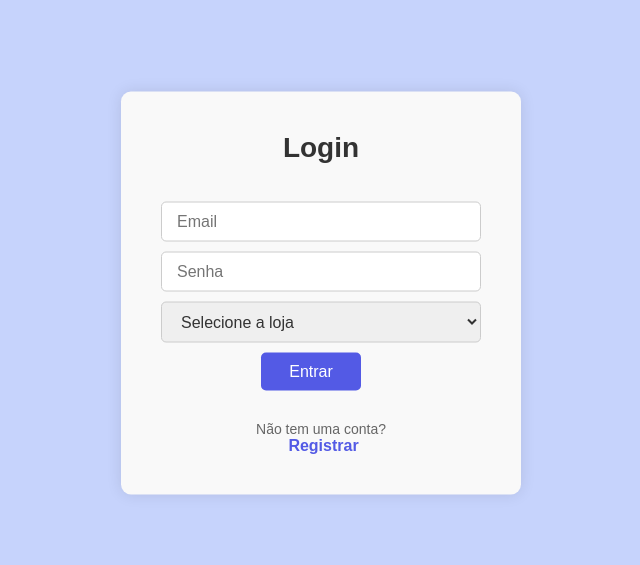
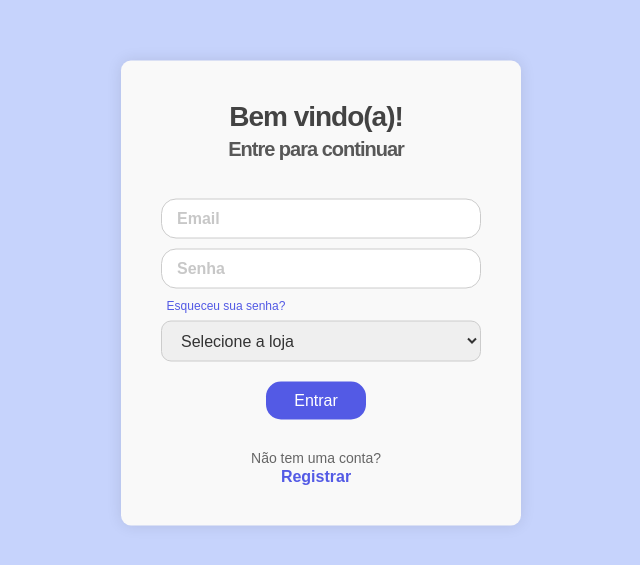
Before and after one commit to sperendiopedro/frontend, a React (Create React App) app: page /login in a window 1280 px wide. Shown: the part 107-672 px from the top of the page, without its empty margins (319-959 px from the left). Built offline with nearby package versions, Linux system fonts and the light colour scheme.

Commit message:
alterações 09-09

```diff
--- a/src/Pages_loja1/Cadastros/Ufd/UFDForms.js
+++ b/src/Pages_loja1/Cadastros/Ufd/UFDForms.js
@@ -1,19 +1,17 @@
 import { useState, useEffect } from "react";
 import "./ufd.css";
-
 
 function UFDForms() {
     const [objUfd, setObjUfd] = useState({
         ufdEmp: { id: null },
         nome: '',
         sigla: '',
-        aliqIcms: ''
+        aliqIcms: 0
     });
-
 
     useEffect(() => {
         const store = localStorage.getItem('store');
-        const idStore = store==='store1' ? 1 : 2;
+        const idStore = store === 'store1' ? 1 : 2;
         setObjUfd(prevState => ({
             ...prevState,
             ufdEmp: { id: Number(idStore) }
@@ -52,13 +50,8 @@ function UFDForms() {
                     aliqIcms: 0
                 });
             } else {
-                const store = localStorage.getItem('store');
-                const idStore = store==='store1' ? 1 : 2;
                 const errorText = await response.text();
                 console.error('Failed to register UFD:', errorText);
-                console.log("teste", idStore);
-
-
             }
         } catch (err) {
             console.error('An error occurred:', err);
@@ -73,7 +66,6 @@ function UFDForms() {
             aliqIcms: 0
         });
     };
-
 
     return (
         <div className="ufd-loja1">
@@ -97,7 +89,7 @@ function UFDForms() {
                 />
                 <input
                     type="number"
-                    name="aliq_Icms"
+                    name="aliqIcms"
                     placeholder="Aliq ICMS"
                     className="ufd-form-control"
                     value={objUfd.aliqIcms}
@@ -107,7 +99,7 @@ function UFDForms() {
                 <div className="button-ufd-group">
                     <input
                         type="submit"
-                        value="inserir"
+                        value="Inserir"
                         className="btn btn-ufd-register"
                     />
 
--- a/src/Usuario/Cadastro/user.css
+++ b/src/Usuario/Cadastro/user.css
@@ -1,11 +1,12 @@
 
 .classic-user {
     background-color: #f9f9f9;
-    width: 700px;
-    padding: 40px;
-    border-radius: 10px;
+    width: 400px;
+    padding: 20px;
+    border-radius: 20px;
     box-shadow: 0 0 20px rgba(0, 0, 0, 0.1);
     position: absolute;
+    gap: 10px;
     top: 50%;
     left: 50%;
     transform: translate(-50%, -50%);
@@ -14,16 +15,28 @@
     align-items: center;
 }
 
+.title-user {
+    font-size: 30px;
+    font-weight: bold;
+
+    color: #333;
+}
+
 .form-control {
     width: 100%;
     max-width: 100%;
     padding: 12px;
-    margin-bottom: 15px;
+    margin-bottom: 5px;
     border: 1px solid #ccc;
-    border-radius: 5px;
+    border-radius: 20px;
     box-sizing: border-box;
     font-size: 16px;
 }
+
+.get-out{
+    font-size: 10px;
+}
+
 
 .button-user-group {
     display: flex;
@@ -39,7 +52,7 @@
     margin: 0 5px;
     padding: 12px;
     border: none;
-    border-radius: 5px;
+    border-radius: 20px;
     box-sizing: border-box;
     font-size: 16px;
     font-weight: 600;
@@ -66,9 +79,3 @@
     background-color: #e6761d;
     transform: scale(1.05);
 }
-.title-user {
-    font-size: 30px;
-    font-weight: 700;
-    margin-bottom: 20px;
-    color: #333; /* Força a cor a ser aplicada */
-}
--- a/src/Usuario/Login/Login.css
+++ b/src/Usuario/Login/Login.css
@@ -1,4 +1,4 @@
-.classic-login {
+.login-div {
     background-color: #f9f9f9;
     width: 400px;
     padding: 40px;
@@ -13,39 +13,82 @@
     align-items: center;
 }
 
-.h1-login {
+
+
+.login-title {
     font-size: 28px;
-    color: #333;
-    margin-bottom: 20px;
-    text-align: center;
+    color: rgb(67, 67, 67);
+    font-weight: bold;
+    letter-spacing: -1px;
+    position: relative;
+    display: flex;
+    align-items: center;
+    margin-bottom: 5px;
+    margin-right: 10px;
 }
 
-.form-control-login {
+.login-subtitle {
+    font-size: 20px;
+    color:  rgba(48, 48, 48, 0.799);
+    font-weight: bold;
+    letter-spacing: -1px;
+    position: relative;
+    display: flex;
+    align-items: center;
+    margin-bottom: 20px;
+    margin-right: 10px;
+}
+
+.login-form-control {
     width: 100%;
     padding: 10px 15px;
     margin-bottom: 10px;
     border: 1px solid #ccc;
-    border-radius: 5px;
-    font-size: 16px;
-    color: #333;
-    box-sizing: border-box; /* Ensure padding doesn't affect width */
-}
-
-.form-control-loja{
-    width: 100%;
-    padding: 10px 15px;
-    margin-bottom: 10px;
-    border: 1px solid #ccc;
-    border-radius: 5px;
+    border-radius: 15px;
     font-size: 16px;
     color: #333;
     box-sizing: border-box;
 }
 
-.form-control-login:focus {
-    border-color: #535ae5;
+.error-message {
+    color: red;
+    margin-bottom: 10px;
+    margin-right: 10px;
+}
+
+.login-option-control{
+    width: 100%;
+    padding: 10px 15px;
+    margin-bottom: 10px;
+    border: 1px solid #ccc;
+    border-radius: 10px;
+    font-size: 16px;
+    color: #333;
+    box-sizing: border-box;
+}
+
+.login-form-control:focus {
+    border-color: #000452;
     outline: none;
     box-shadow: 0 0 5px rgba(83, 90, 229, 0.5);
+}
+
+.login-form-control::placeholder{
+    font-weight: bold;
+    opacity: 40%;
+}
+
+.login-password-recover{
+    text-decoration: none;
+    margin-right: 190px;
+    font-size: 12px;
+    color: #535ae5;
+    margin-bottom: 8px;
+
+}
+
+.login-password-recover:hover{
+    color: #333;
 }
 
 .btn-primary {
@@ -54,8 +97,9 @@
     background-color: #535ae5;
     color: #fff;
     border: none;
-    margin-right: 20px;
-    border-radius: 5px;
+    margin-top: 10px;
+    margin-right: 10px;
+    border-radius: 15px;
     font-size: 16px;
     cursor: pointer;
     transition: background-color 0.3s ease;
@@ -63,35 +107,30 @@
 }
 
 .btn-primary:hover {
-    background-color: #414abf;
+    background-color: #000443;
 }
 
 .teste {
     margin-top: 30px;
     text-align: center;
-    width: 100%; /* Ensure the container is full width */
+    width: 100%;
 }
 
 .teste p {
-    margin: 0;
+    margin-right: 10px;
     font-size: 14px;
     color: #666;
+    margin-bottom: 2px;
 }
 
 .register {
+    margin-right: 10px;
     color: #535ae5;
     text-decoration: none;
     font-weight: bold;
-    margin-left: 5px;
     transition: color 0.3s ease;
 }
 
 .register:hover {
-    color: #414abf;
+    color: #333;
 }
-
-p.error {
-    color: #e74c3c;
-    font-size: 14px;
-    margin-bottom: 20px;
-}
--- a/src/Usuario/Login/Login.js
+++ b/src/Usuario/Login/Login.js
@@ -3,7 +3,6 @@ import { useNavigate } from 'react-router-dom';
 import "./Login.css";
 import { Link } from 'react-router-dom';
 
-//constante login handle
 const Login = () => {
     const [email, setEmail] = useState('');
     const [password, setPassword] = useState('');
@@ -19,7 +18,7 @@ const Login = () => {
 
         const credentials = btoa(`${email}:${password}`);
         try {
-            const response = await fetch('http://localhost:8080/user/authenticate', {
+            const response = await fetch('http://10.0.0.193:8080/user/authenticate', {
                 method: 'POST',
                 headers: {
                     'Authorization': `Basic ${credentials}`,
@@ -40,8 +39,7 @@ const Login = () => {
                 window.location.reload();
             } else {
                 const errorText = await response.text();
-                setError('Credenciais inválidas: ' + errorText);
-                console.error('Erro da resposta:', errorText);
+                setError('Credenciais invalidas: ' + errorText);
             }
         } catch (err) {
             setError('Erro de autenticação!');
@@ -51,33 +49,37 @@ const Login = () => {
 
     const handleKeyDown = (e) => {
         if (e.key === 'Enter') {
-            e.preventDefault(); // Impede o comportamento padrão do Enter
+            e.preventDefault();
             handleLogin();
         }
     };
 
     return (
-        <div className='classic-login'>
-            <h1 className='h1-login'>Login</h1>
-            <br />
+        <div className='login-div'>
+            <h1 className='login-title'> Bem vindo(a)!</h1>
+            <h2 className='login-subtitle'>Entre para continuar </h2>
+            <br/>
             <input
                 type="email"
                 placeholder="Email"
-                className='form-control-login'
+                className='login-form-control'
                 value={email}
                 onChange={(e) => setEmail(e.target.value)}
                 onKeyDown={handleKeyDown}
             />
             <input
                 type="password"
-                className='form-control-login'
+                className='login-form-control'
                 placeholder="Senha"
                 value={password}
                 onChange={(e) => setPassword(e.target.value)}
                 onKeyDown={handleKeyDown}
             />
+
+            <Link className='login-password-recover' to='/user/password/recover'>Esqueceu sua senha?</Link>
+
             <select
-                className='form-control-loja'
+                className='login-option-control'
                 value={store}
                 onChange={(e) => setStore(e.target.value)}
                 onKeyDown={handleKeyDown}
@@ -87,7 +89,9 @@ const Login = () => {
                 <option value="store2">Loja 2</option>
             </select>
 
-            {error && <p>{error}</p>}
+            {error && <p className='error-message'>{error}</p>}
+
+
             <button onClick={handleLogin} className='btn btn-primary'>
                 Entrar
             </button>
```
Also changed, not shown: src/Usuario/Cadastro/UserForms.js (+43 -12 lines).
